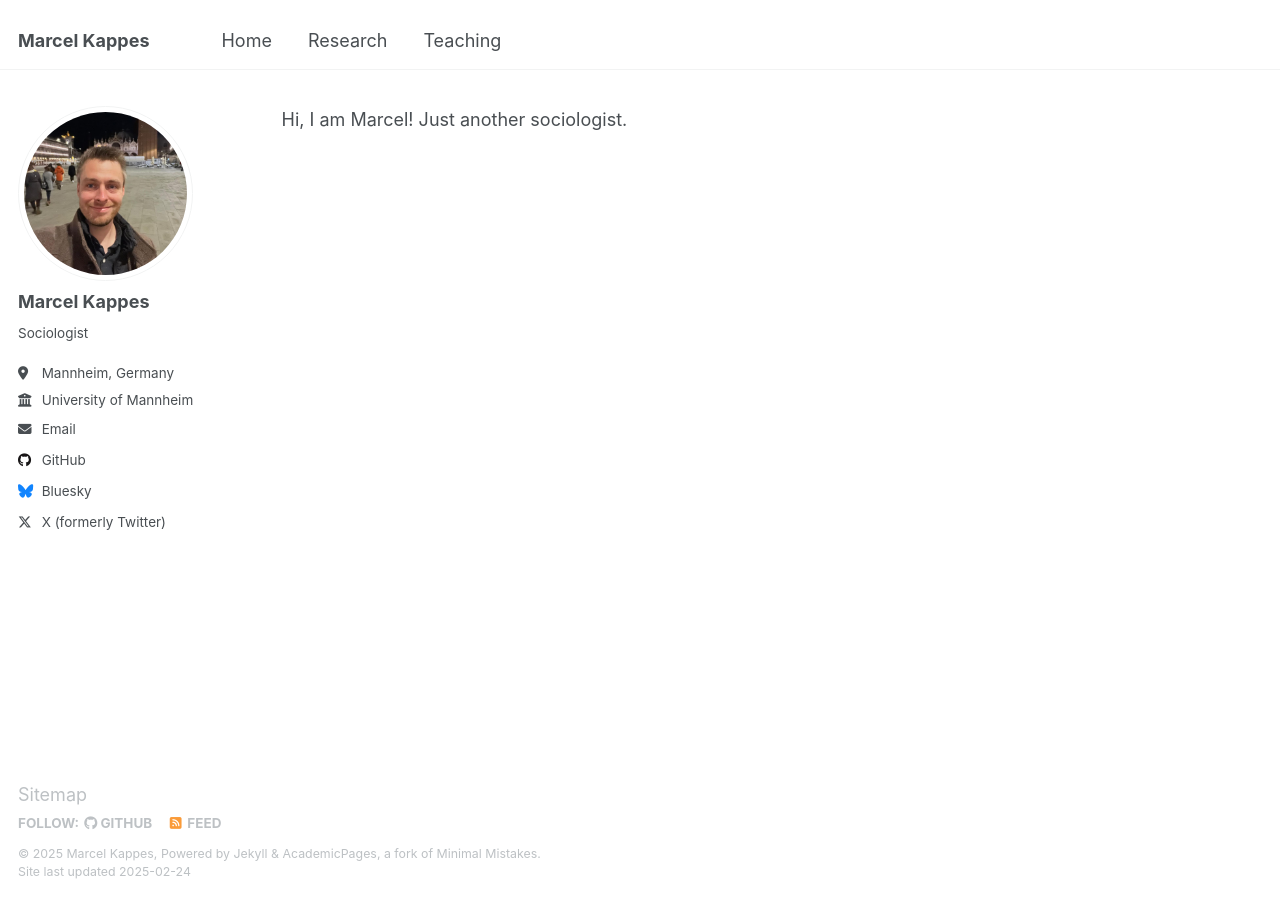
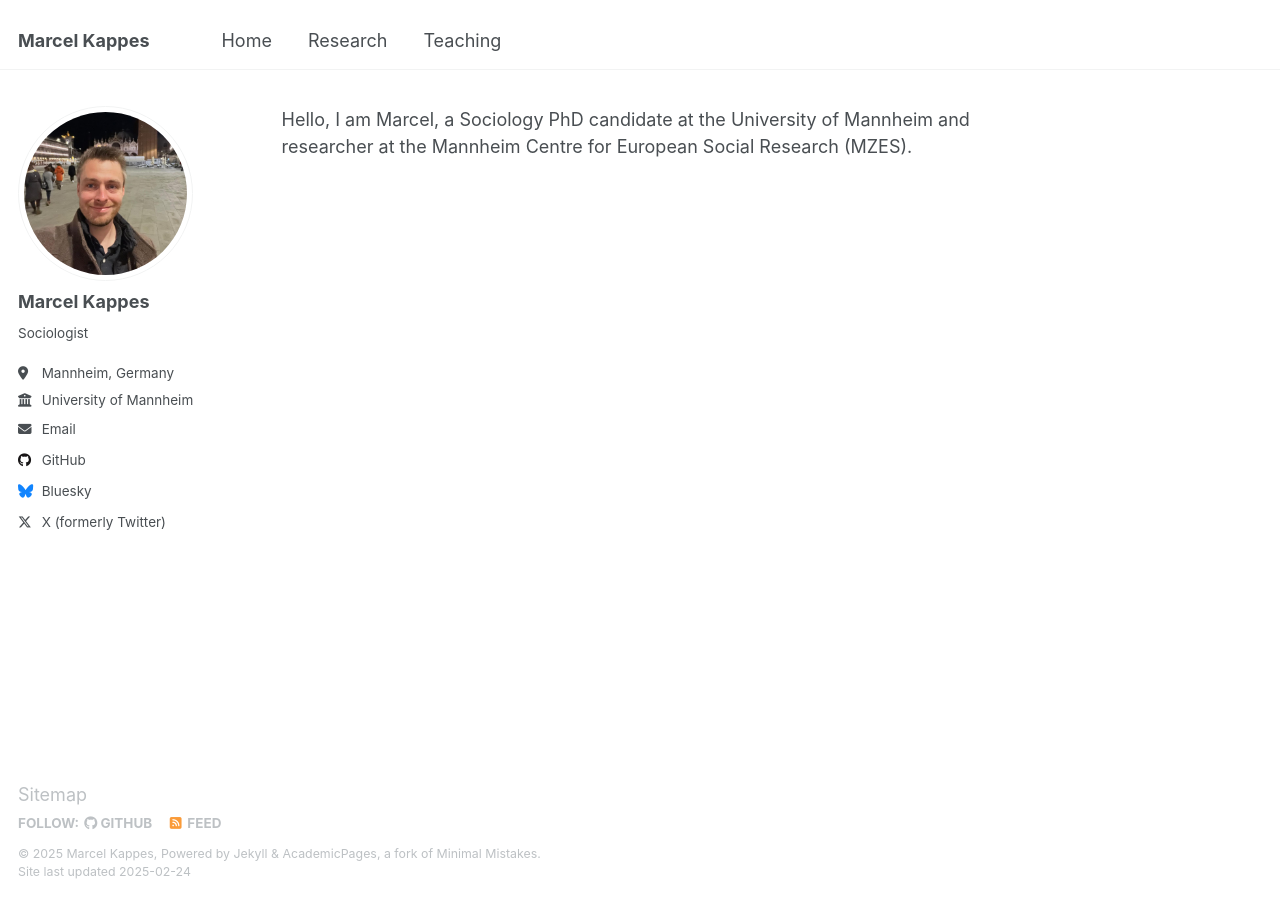
Before and after one commit to markappe/markappe.github.io, a Jekyll site: the page built from _pages/about.md, in a window 1280 px wide. Built offline with Jekyll 4.4.1, drawn with Linux system fonts in a browser that asks for light colours.

Commit message:
Update about.md

```diff
--- a/_pages/about.md
+++ b/_pages/about.md
@@ -7,4 +7,4 @@ redirect_from:
   - /about.html
 ---
 
-Hi, I am Marcel! Just another sociologist.
+Hello, I am Marcel, a Sociology PhD candidate at the University of Mannheim and researcher at the Mannheim Centre for European Social Research (MZES).
```
